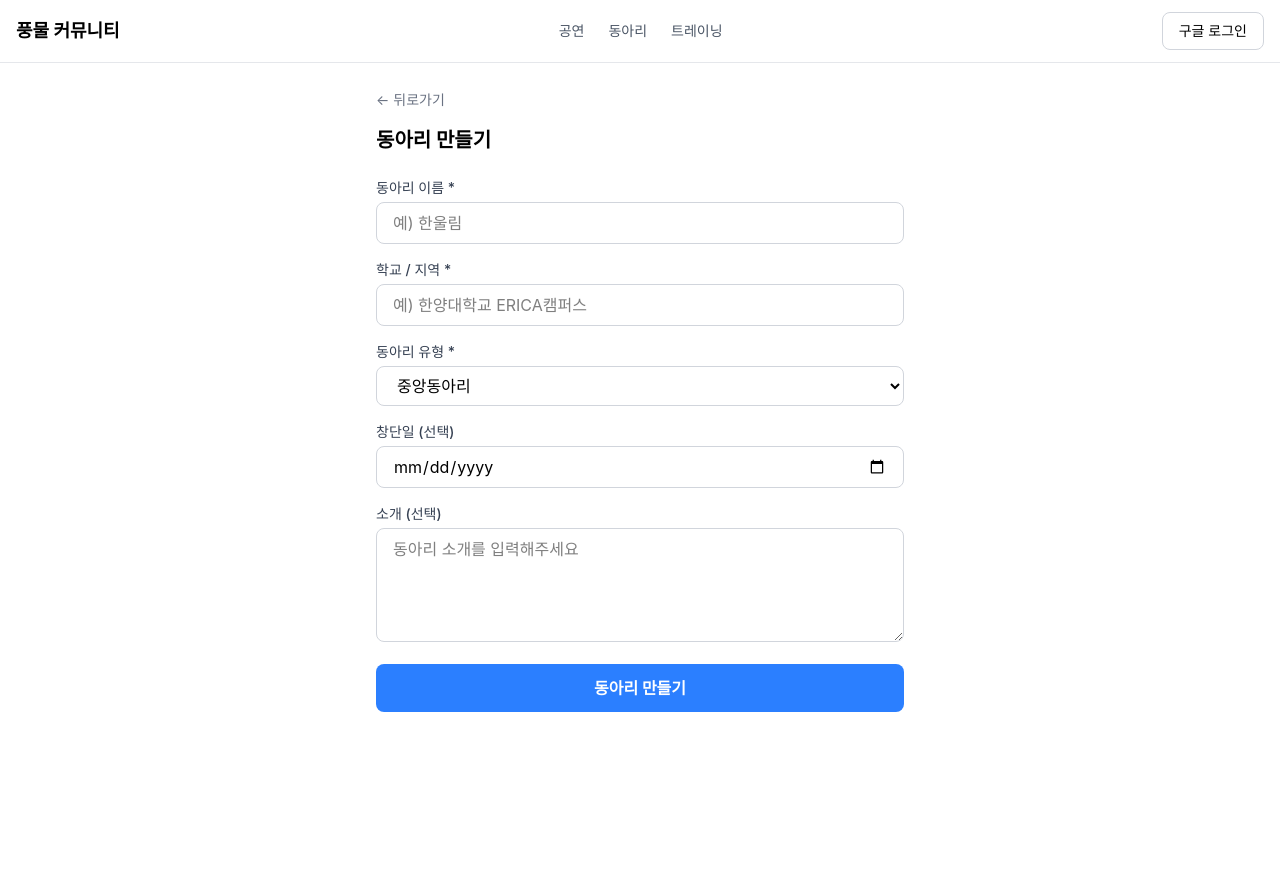
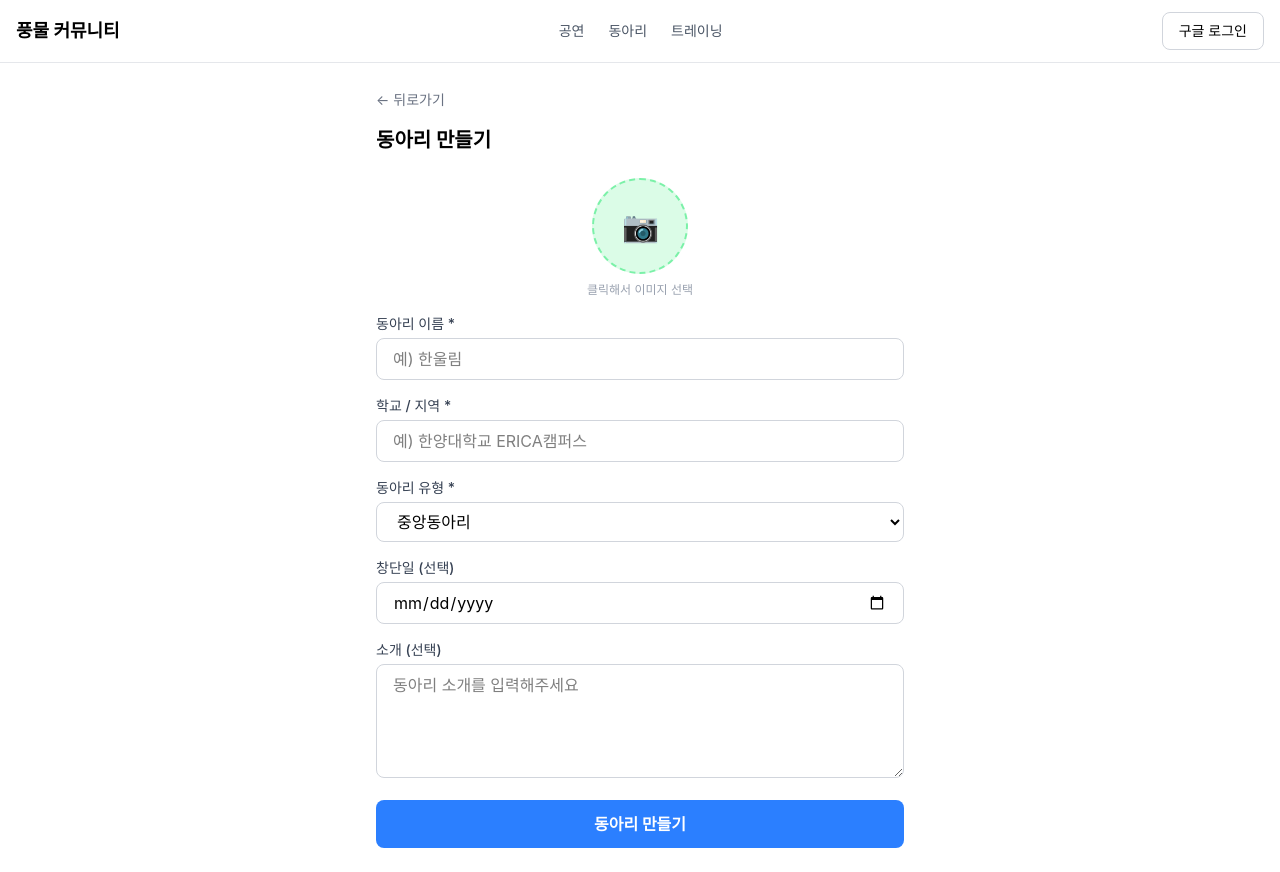
Before and after one commit to SKH0501/pungmul-frontend, a React (Vite) app: page /clubs/new in a window 1280 px wide. Before the commit the page ends 800 px from the top, so only its background shows below. Built offline with nearby package versions, Linux system fonts and the light colour scheme; no server answers.

Commit message:
re upload club assign

```diff
--- a/src/pages/ClubNewPage.jsx
+++ b/src/pages/ClubNewPage.jsx
@@ -11,6 +11,9 @@ function ClubNewPage() {
     clubType: 'CENTRAL',
     foundedAt: ''
   })
+  const [profileImage, setProfileImage] = useState(null)
+  const [previewUrl, setPreviewUrl] = useState(null)
+  const [uploading, setUploading] = useState(false)
 
   const handleChange = (e) => {
     setForm({ ...form, [e.target.name]: e.target.value })
@@ -39,20 +42,25 @@ function ClubNewPage() {
     return await res.text()
   }
 
-
   const handleSubmit = async () => {
     if (!form.name.trim()) return alert('동아리 이름을 입력해주세요!')
     if (!form.location.trim()) return alert('학교/지역을 입력해주세요!')
 
     try {
+      setUploading(true)
+      const imageUrl = await uploadImage()
+
       await api.post('/api/clubs', {
         ...form,
+        profileImage: imageUrl,
         foundedAt: form.foundedAt ? form.foundedAt + 'T00:00:00' : null
       })
       alert('동아리가 만들어졌어요! 🎉')
       navigate('/clubs')
     } catch (err) {
       alert(err.response?.data || '동아리 생성 실패')
+    } finally {
+      setUploading(false)
     }
   }
 
@@ -66,6 +74,28 @@ function ClubNewPage() {
       <h2 className="text-xl font-bold mb-6">동아리 만들기</h2>
 
       <div className="space-y-4">
+
+        {/* ✅ 이미지 업로드 */}
+        <div className="flex flex-col items-center gap-2">
+          <div
+            onClick={() => document.getElementById('imageInput').click()}
+            className="w-24 h-24 rounded-full bg-green-100 flex items-center justify-center cursor-pointer overflow-hidden border-2 border-dashed border-green-300 hover:bg-green-50">
+            {previewUrl ? (
+              <img src={previewUrl} alt="미리보기" className="w-full h-full object-cover" />
+            ) : (
+              <span className="text-3xl">📷</span>
+            )}
+          </div>
+          <p className="text-xs text-gray-400">클릭해서 이미지 선택</p>
+          <input
+            id="imageInput"
+            type="file"
+            accept="image/*"
+            onChange={handleImageChange}
+            className="hidden"
+          />
+        </div>
+
         <div>
           <label className="block text-sm font-medium text-gray-700 mb-1">동아리 이름 *</label>
           <input name="name" value={form.name} onChange={handleChange}
@@ -104,9 +134,9 @@ function ClubNewPage() {
             className="w-full px-4 py-2 border border-gray-300 rounded-lg focus:outline-none focus:ring-2 focus:ring-blue-500" />
         </div>
 
-        <button onClick={handleSubmit}
-          className="w-full py-3 bg-blue-500 text-white font-bold rounded-lg hover:bg-blue-600">
-          동아리 만들기
+        <button onClick={handleSubmit} disabled={uploading}
+          className="w-full py-3 bg-blue-500 text-white font-bold rounded-lg hover:bg-blue-600 disabled:opacity-50">
+          {uploading ? '업로드 중...' : '동아리 만들기 '}
         </button>
       </div>
     </div>
```
